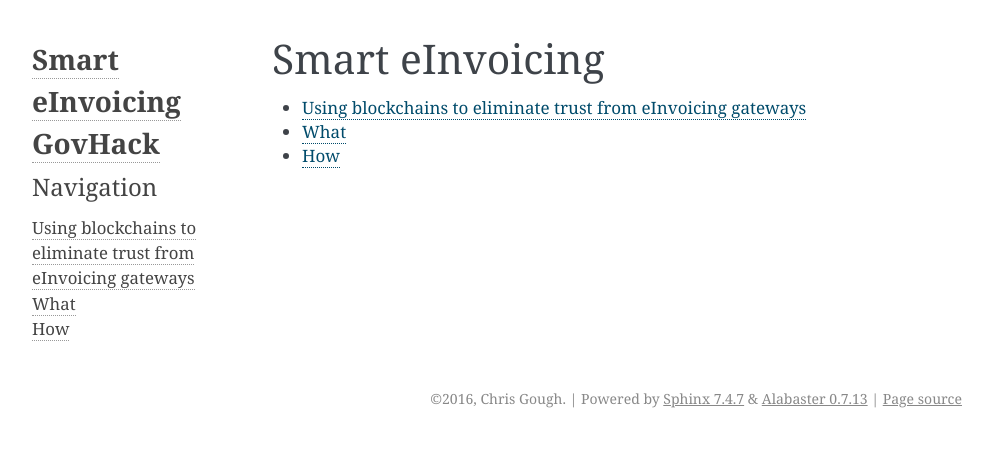
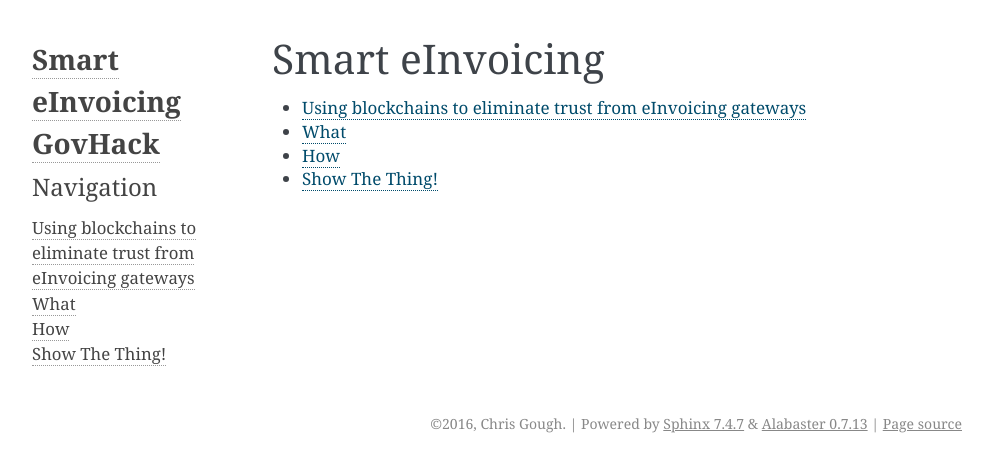
Before and after one commit to monkeypants/OpenDigitalProcurementGovHack2016, a Sphinx documentation site: the page built from docs/index.rst, in a window 1280 px wide. Shown: the top 472 px of the page, without its empty margins (148-1141 px from the left). Built offline with Sphinx 7.4.7, drawn with Linux system fonts in a browser that asks for light colours.

Commit message:
add reminder to show the thing

```diff
--- a/docs/index.rst
+++ b/docs/index.rst
@@ -7,3 +7,4 @@ Smart eInvoicing
    why
    what
    how
+   showthething
--- /dev/null
+++ b/docs/showthething.rst
@@ -0,0 +1,4 @@
+Show The Thing!
+===============
+
+[todo]
```
